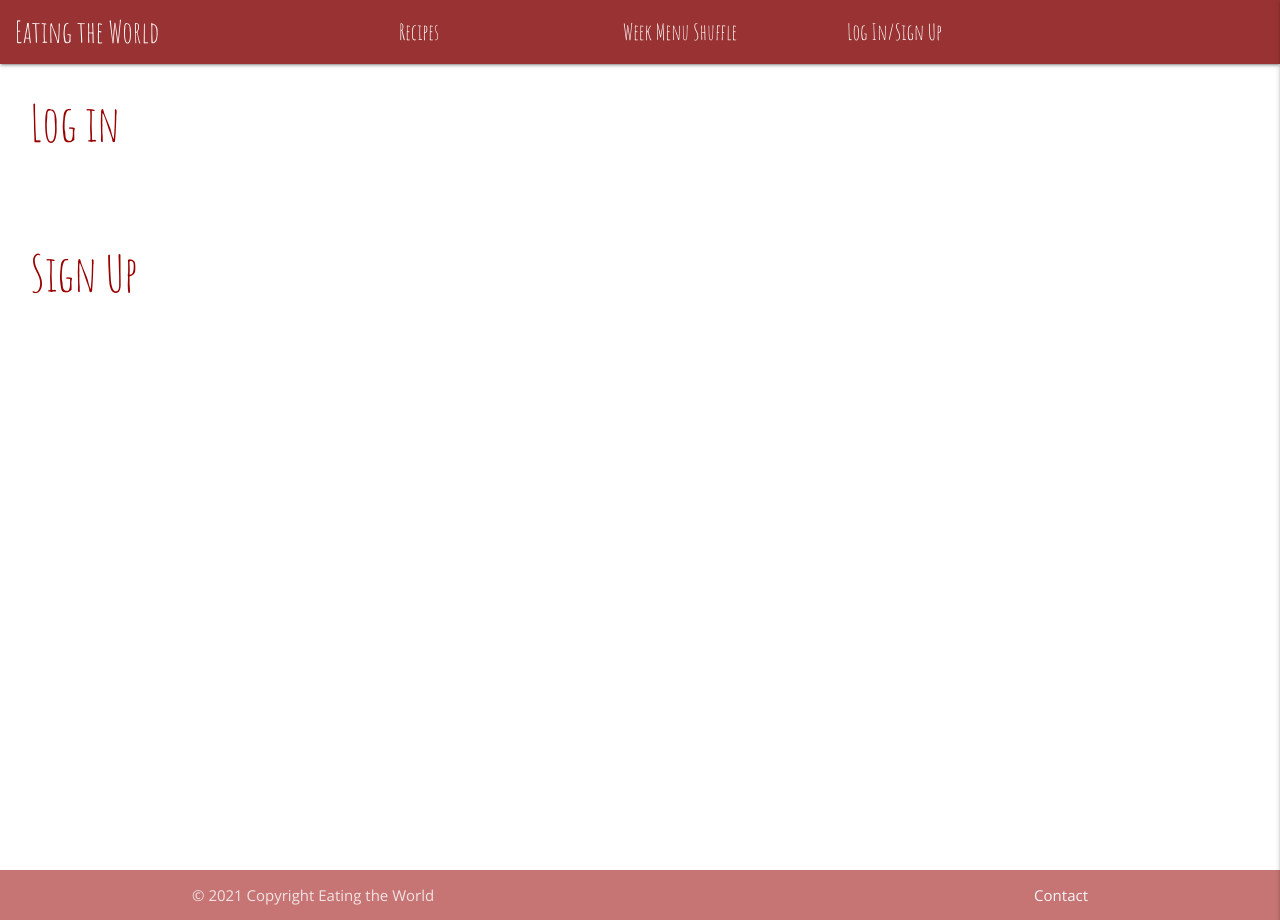
After one commit to annakovesdi/milestone-project-3, a Flask app: page /log_in in a window 1280 px wide. The commit adds this page. Run offline with Flask 2, Linux system fonts and the light colour scheme; some libraries are stand-ins or nearby versions.

Commit message:
created Flask app routes to all templates, made links navbar  work

```diff
--- a/app.py
+++ b/app.py
@@ -19,9 +19,39 @@ mongo = PyMongo(app)
 @app.route("/")
 
 @app.route("/index")
-def home():
+def index():
     recipes = mongo.db.recipes.find()
     return render_template("index.html", recipes=recipes)
+
+
+@app.route("/recipes")
+def recipes():
+    return render_template("recipes.html")
+
+
+@app.route("/add_recipy")
+def add_recipy():
+    return render_template("add-recipy.html")
+
+
+@app.route("/log_in")
+def log_in():
+    return render_template("log-in.html")
+
+
+@app.route("/log_out")
+def log_out():
+    return render_template("log-out.html")
+
+
+@app.route("/profile")
+def profile():
+    return render_template("profile.html")
+
+
+@app.route("/week_menu_shuffle")
+def week_menu_shuffle():
+    return render_template("week-menu-shuffle.html")
 
 
 if __name__ == "__main__":
--- a/static/css/style.css
+++ b/static/css/style.css
@@ -86,9 +86,24 @@ h1 {
     padding-left: 1.5em;
     padding-right: 1.5em;
     font-size: 70px;
+    text-align: center;
+}
+
+h2 {
+    font-size: 50px;
+    color: #990000;
+    padding: 30px;
+    font-family: 'Amatic SC', cursive;
+}
+
+.hero-text {
     color: white;
     font-family: 'Amatic SC', cursive;
     text-shadow: 2px 2px 5px lightcoral;
+}
+
+p {
+    font-family: 'Open Sans', sans-serif;
 }
 
 /*-------------------------Index*/
--- /dev/null
+++ b/templates/add-recipy.html
@@ -0,0 +1,6 @@
+{% extends "base.html" %}
+{% block content %}
+
+<h2>Add Recipy</h2>
+
+{% endblock %}
--- a/templates/base.html
+++ b/templates/base.html
@@ -13,31 +13,31 @@
         <div class="navbar-fixed row">
             <nav>
                 <div class="nav-wrapper">
-                    <a href="#!" class="brand-logo">Eating the World</a>
-                    <a href="#" data-target="mobile-demo" class="sidenav-trigger"><i class="material-icons">menu</i></a>
+                    <a href="{{ url_for('index') }}" class="brand-logo">Eating the World</a>
+                    <a href="{{ url_for('index') }}" data-target="mobile-demo" class="sidenav-trigger"><i class="material-icons">menu</i></a>
                     <ul class="navbar-padding-left hide-on-med-and-down">
-                        <li><a href="sass.html">Recipes</a></li>
-                        <li><a href="badges.html">Week Menu Shuffle</a></li>
+                        <li><a href="{{ url_for('recipes') }}">Recipes</a></li>
+                        <li><a href="{{ url_for('week_menu_shuffle') }}">Week Menu Shuffle</a></li>
                         {% if session.user %}
-                        <li><a href="mobile.html">My Profile</a></li>
-                        <li><a href="mobile.html">Add Recipy</a></li>
-                        <li><a href="mobile.html">Log Out</a></li>
+                        <li><a href="{{ url_for('profile') }}">My Profile</a></li>
+                        <li><a href="{{ url_for('add_recipy') }}">Add Recipy</a></li>
+                        <li><a href="{{ url_for('log_out') }}">Log Out</a></li>
                         {% else %}
-                        <li><a href="collapsible.html">Log In/Sign Up</a></li>
+                        <li><a href="{{ url_for('log_in') }}">Log In/Sign Up</a></li>
                         {% endif %}
                     </ul>
                 </div>
             </nav>
 
             <ul class="sidenav" id="mobile-demo">
-                <li><a href="sass.html">Recipes</a></li>
-                <li><a href="badges.html">Week Menu Shuffle</a></li>
+                <li><a href="{{ url_for('recipes') }}">Recipes</a></li>
+                <li><a href="{{ url_for('week_menu_shuffle') }}">Week Menu Shuffle</a></li>
                 {% if session.user %}
-                <li><a href="mobile.html">My Profile</a></li>
-                <li><a href="mobile.html">Add Recipy</a></li>
-                <li><a href="mobile.html">Log Out</a></li>
+                <li><a href="{{ url_for('profile') }}">My Profile</a></li>
+                <li><a href="{{ url_for('add_recipy') }}">Add Recipy</a></li>
+                <li><a href="{{ url_for('log_out') }}">Log Out</a></li>
                 {% else %}
-                <li><a href="collapsible.html">Log In/Sign Up</a></li>
+                <li><a href="{{ url_for('log_in') }}">Log In/Sign Up</a></li>
                 {% endif %}
             </ul>
 
--- /dev/null
+++ b/templates/log-in.html
@@ -0,0 +1,8 @@
+{% extends "base.html" %}
+{% block content %}
+
+<h2>Log in</h2>
+
+<h2>Sign Up</h2>
+
+{% endblock %}
--- /dev/null
+++ b/templates/profile.html
@@ -0,0 +1,6 @@
+{% extends "base.html" %}
+{% block content %}
+
+<h2>Profile</h2>
+
+{% endblock %}
--- /dev/null
+++ b/templates/recipes.html
@@ -0,0 +1,6 @@
+{% extends "base.html" %}
+{% block content %}
+
+<h2>Recipes</h2>
+
+{% endblock %}
--- /dev/null
+++ b/templates/week-menu-shuffle.html
@@ -0,0 +1,6 @@
+{% extends "base.html" %}
+{% block content %}
+
+<h2>Week Menu Shuffle</h2>
+
+{% endblock %}
```
Also changed, not shown: templates/index.html (+7 -1 lines), templates/log-out.html (added).
